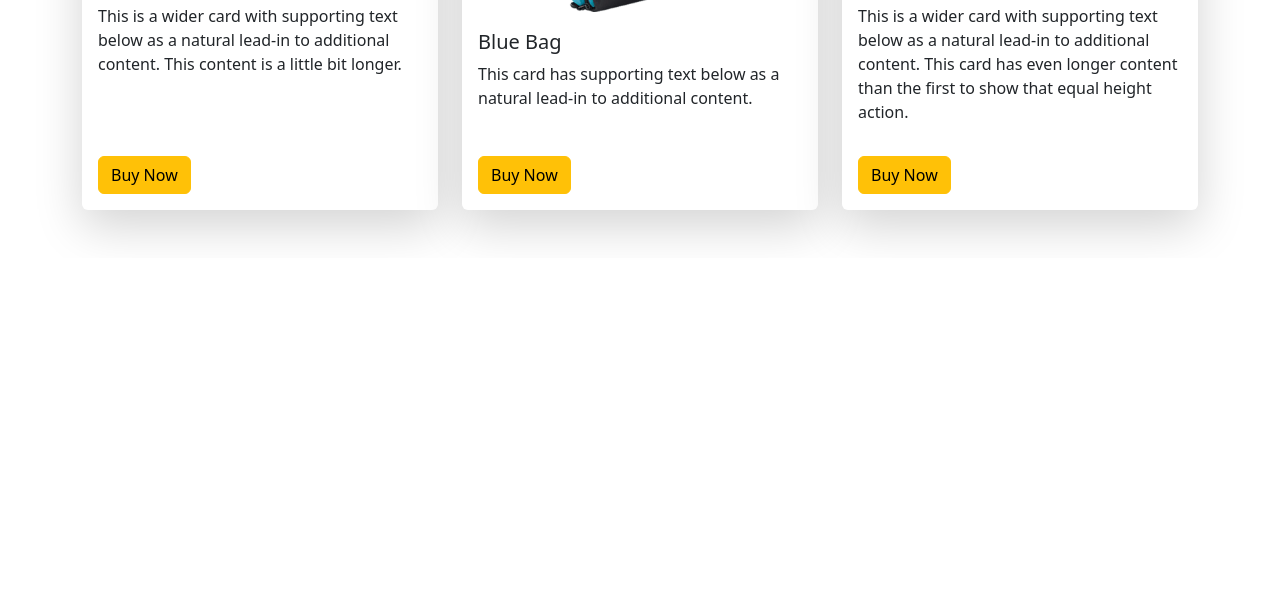
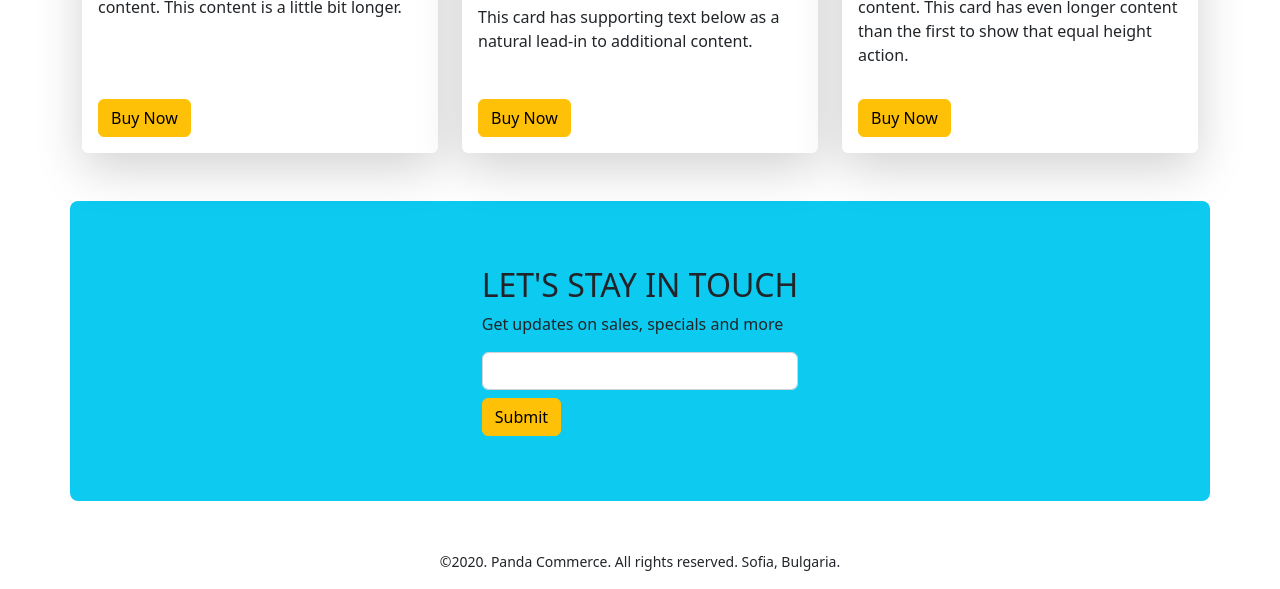
Before and after one commit to Jisan-Hasan/panda, a plain HTML site: page index.html in a window 1280 px wide. Shown: the part 1774-2363 px from the top of the page. Before the commit the page ends 2032 px from the top, so only its background shows below. Drawn offline with nearby package versions, Linux system fonts and the light colour scheme.

Commit message:
footer added

```diff
--- a/index.html
+++ b/index.html
@@ -20,7 +20,7 @@
     <body>
         <header class="container">
             <!-- navbar start -->
-            <nav class="navbar navbar-expand-lg bg-light">
+            <nav class="navbar fixed-top navbar-expand-lg bg-light">
                 <div class="container">
                     <a class="navbar-brand" href="#"
                         ><img src="images/logo.png" alt=""
@@ -50,14 +50,18 @@
                                 >
                             </li>
                             <li class="nav-item">
-                                <a class="nav-link" href="#">Shoes</a>
+                                <a class="nav-link" href="#shoes">Shoes</a>
                             </li>
 
                             <li class="nav-item">
-                                <a class="nav-link">Backpack</a>
+                                <a class="nav-link" href="#backpack"
+                                    >Backpack</a
+                                >
                             </li>
                             <li class="nav-item">
-                                <a class="nav-link">Subscribe</a>
+                                <a class="nav-link" href="#subscribe"
+                                    >Subscribe</a
+                                >
                             </li>
                         </ul>
                     </div>
@@ -217,7 +221,7 @@
             <!-- Categories end -->
 
             <!-- Shoe section start -->
-            <section class="container my-5">
+            <section class="container my-5" id="shoes">
                 <h2>Shoes</h2>
                 <div
                     class="row row-cols-1 row-cols-1 row-cols-md-2 row-cols-lg-3 g-4"
@@ -284,7 +288,7 @@
             <!-- Shoe section end -->
 
             <!-- BackPack Section start -->
-            <section class="container my-5">
+            <section class="container my-5" id="backpack">
                 <h2>Backpack</h2>
                 <div
                     class="row row-cols-1 row-cols-1 row-cols-md-2 row-cols-lg-3 g-4"
@@ -354,7 +358,43 @@
                 </div>
             </section>
             <!-- BackPack Section end -->
+
+            <!-- Subscribe Section start -->
+            <section
+                id="subscribe"
+                style="height: 300px"
+                class="container rounded-3 d-flex justify-content-center align-items-center bg-info"
+            >
+                <div>
+                    <h2>LET'S STAY IN TOUCH</h2>
+                    <p>Get updates on sales, specials and more</p>
+                    <form>
+                        <div class="mb-2">
+                            <input
+                                type="email"
+                                class="form-control"
+                                id="exampleInputEmail1"
+                                aria-describedby="emailHelp"
+                            />
+                        </div>
+
+                        <button type="submit" class="btn btn-warning">
+                            Submit
+                        </button>
+                    </form>
+                </div>
+            </section>
+            <!-- Subscribe Section end -->
         </main>
+
+        <footer class="mt-5 text-center">
+            <p>
+                <small
+                    >©2020. Panda Commerce. All rights reserved. Sofia,
+                    Bulgaria.</small
+                >
+            </p>
+        </footer>
 
         <!-- Bootstrap Script -->
         <script
```
